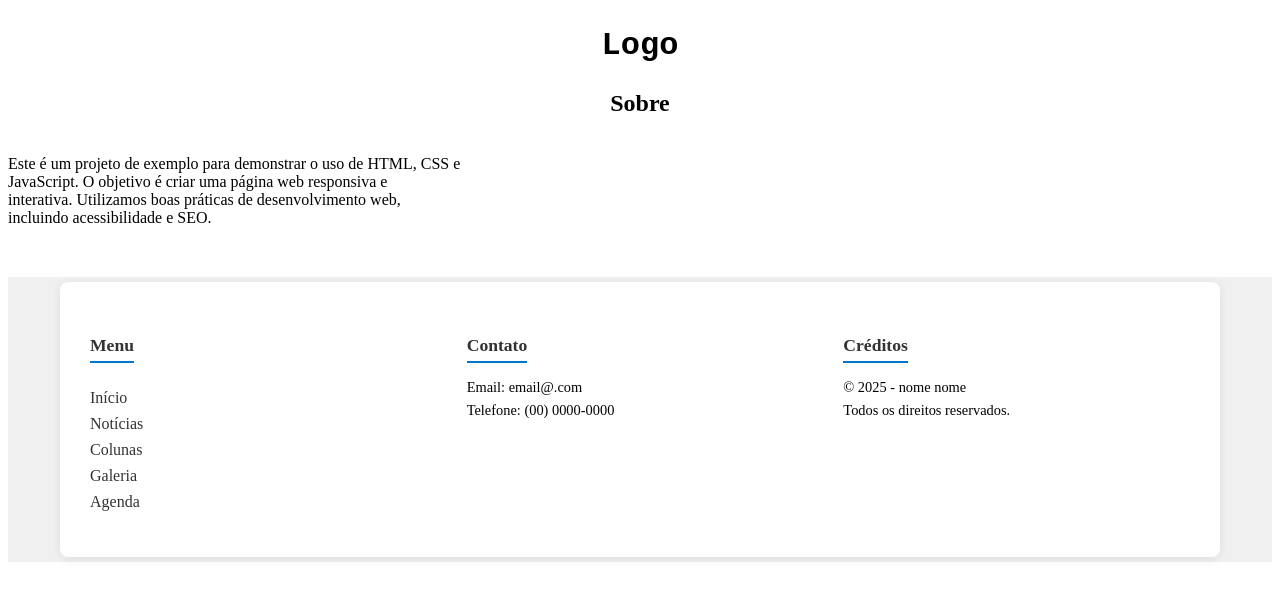
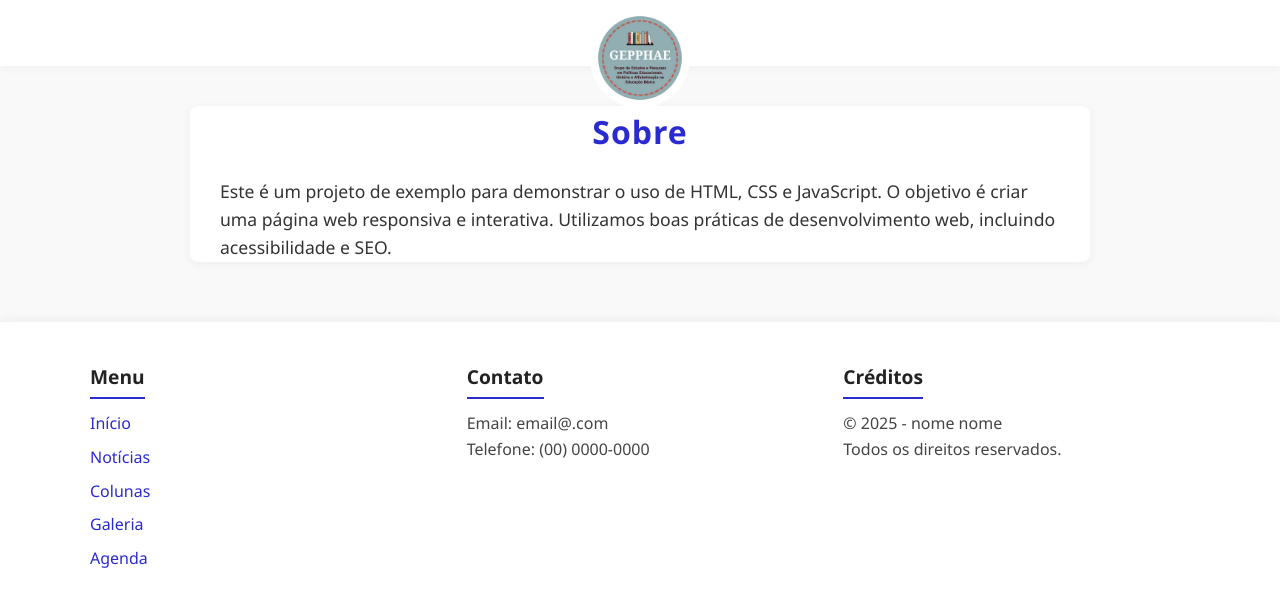
Before and after one commit to EmanuelPS8/projeto_final, a plain HTML site: page html/sobre.html in a window 1280 px wide. Drawn offline with Linux system fonts and the light colour scheme.

Commit message:
ajustes nos css

```diff
--- a/css/style.css
+++ b/css/style.css
@@ -5,18 +5,25 @@
 }
 
 body {
-  max-width: 1500px;
-  margin: 0 auto;
-  padding: 0 20px;
+  max-width: 100%;
+  margin: 0;
+  padding: 0;
+  font-family: "Segoe UI", sans-serif;
 }
 
 .logo {
-  color: #333;
-  font-size: 1.5rem;
   display: flex;
   align-items: center;
-  font-weight: bold;
-  margin-bottom: 15px;
+  margin-bottom: 5px;
+  margin-top: -10px;
+}
+.logo img {
+  width: 100px;
+  height: 100px;
+  border-radius: 50%;
+  margin-right: 15px;
+  display: block;
+  margin: auto;
 }
 
 .logo a {
@@ -61,11 +68,6 @@ header {
 .nav ul li a:focus {
   background: #2a2ad1;
   color: #fff;
-}
-
-.busca input {
-  padding: 6px;
-  border-radius: 4px;
 }
 
 .slider {
@@ -116,19 +118,24 @@ header {
 
 .conteudo {
   display: flex;
-  align-items: flex-start;
   justify-content: space-between;
-  gap: 20px;
-  padding: 0 30px;
-  max-width: 100%;
+  gap: 24px;
+  flex-wrap: wrap;
+  width: 100%;
+  max-width: 1200px;
+  margin: 0 auto;
+  padding: 0 20px;
 }
 
 .principal {
-  width: 900px;
+  flex: 1;
+  min-width: 600px;
 }
 
 .noticias-aside {
-  width: 300px;
+  width: 28%;
+  min-width: 250px;
+  max-width: 320px;
   background-color: #f9f9f9;
   padding: 20px;
   border-left: 4px solid rgb(41, 0, 221); /* mesmo destaque da agenda */
--- a/css/style_agenda.css
+++ b/css/style_agenda.css
@@ -1,24 +1,54 @@
-body {
-  font-family: Arial, sans-serif;
-  background-color: #f9f9f9;
+* {
   margin: 0;
-  padding: 20px;
+  padding: 0;
+  box-sizing: border-box;
 }
 
-.nav a {
-  text-decoration: none;
-  color: black;
+body {
+  max-width: 100%;
+  margin: 0;
+  padding: 0;
+  font-family: "Segoe UI", sans-serif;
 }
 
-.nav h1 {
-  font-family: monospace;
-  font-size: 2rem;
+header {
   display: flex;
+  flex-direction: column;
+  align-items: center;
   justify-content: center;
+  padding: 18px 40px 18px 40px;
+  background: #fff;
+  box-shadow: 0 2px 10px rgba(0, 0, 0, 0.04);
+  margin-bottom: 30px;
 }
 
-article h2 {
+.logo {
+  display: flex;
+  align-items: center;
+  margin-bottom: 5px;
+  margin-top: -10px;
+  margin-bottom: -40px;
+}
+.logo img {
+  width: 100px;
+  height: 100px;
+  border-radius: 50%;
+  margin-right: 15px;
+  display: block;
+  margin: auto;
+}
+
+.logo a {
+  text-decoration: none;
+  color: #333;
+}
+
+.title {
   text-align: center;
+  color: #2a2ad1;
+  font-size: 2.5rem;
+  font-weight: bold;
+  letter-spacing: 1px;
 }
 
 /* Estiliza a seção agenda */
--- a/css/style_colunas.css
+++ b/css/style_colunas.css
@@ -1,8 +1,45 @@
-body {
-  font-family: "Segoe UI", Arial, sans-serif;
-  background: #fafaff;
+* {
   margin: 0;
   padding: 0;
+  box-sizing: border-box;
+}
+
+body {
+  max-width: 100%;
+  margin: 0;
+  padding: 0;
+  font-family: "Segoe UI", sans-serif;
+}
+
+header {
+  display: flex;
+  flex-direction: column;
+  align-items: center;
+  justify-content: center;
+  padding: 18px 40px 18px 40px;
+  background: #fff;
+  box-shadow: 0 2px 10px rgba(0, 0, 0, 0.04);
+  margin-bottom: 30px;
+}
+
+.logo {
+  display: flex;
+  align-items: center;
+  margin-top: -10px;
+  margin-bottom: -70px;
+}
+.logo img {
+  width: 100px;
+  height: 100px;
+  border-radius: 50%;
+  margin-right: 15px;
+  display: block;
+  margin: auto;
+}
+
+.logo a {
+  text-decoration: none;
+  color: #333;
 }
 
 .colunas-container {
@@ -16,7 +53,6 @@ body {
   color: #2a2ad1;
   font-size: 2.5rem;
   font-weight: bold;
-  margin-bottom: 40px;
   letter-spacing: 1px;
 }
 
@@ -85,28 +121,6 @@ body {
     width: 110px;
     height: 110px;
   }
-}
-
-/* --- NAVBAR STYLES --- */
-header {
-  display: flex;
-  flex-direction: column;
-  align-items: center;
-  justify-content: center;
-  padding: 18px 40px 18px 40px;
-  background: #fff;
-  box-shadow: 0 2px 10px rgba(0, 0, 0, 0.04);
-  margin-bottom: 30px;
-}
-
-.logo {
-  margin-bottom: 10px;
-}
-
-.logo img {
-  height: 48px;
-  width: auto;
-  border-radius: 10px;
 }
 
 @media (max-width: 700px) {
--- a/css/style_galeria.css
+++ b/css/style_galeria.css
@@ -1,20 +1,54 @@
-.nav a {
-  text-decoration: none;
-  color: black;
+* {
+  margin: 0;
+  padding: 0;
+  box-sizing: border-box;
 }
 
-.nav h1 {
-  font-family: monospace;
-  font-size: 2rem;
+body {
+  max-width: 100%;
+  margin: 0;
+  padding: 0;
+  font-family: "Segoe UI", sans-serif;
+}
+
+header {
   display: flex;
+  flex-direction: column;
+  align-items: center;
   justify-content: center;
+  padding: 18px 40px 18px 40px;
+  background: #fff;
+  box-shadow: 0 2px 10px rgba(0, 0, 0, 0.04);
+  margin-bottom: 30px;
+}
+
+.logo {
+  display: flex;
+  align-items: center;
+  margin-bottom: 5px;
+  margin-top: -10px;
+  margin-bottom: -60px;
+}
+.logo img {
+  width: 100px;
+  height: 100px;
+  border-radius: 50%;
+  margin-right: 15px;
+  display: block;
+  margin: auto;
+}
+
+.logo a {
+  text-decoration: none;
+  color: #333;
 }
 
 .title {
-  font-family: monospace;
+  text-align: center;
+  color: #2a2ad1;
   font-size: 2rem;
-  text-align: center;
-  margin-top: 20px;
+  font-weight: bold;
+  letter-spacing: 1px;
 }
 
 .galeria {
--- a/css/style_noticia.css
+++ b/css/style_noticia.css
@@ -1,20 +1,45 @@
-.nav a {
-  text-decoration: none;
-  color: black;
-}
-
-.nav h1 {
-  font-family: monospace;
-  font-size: 2rem;
-  display: flex;
-  justify-content: center;
+* {
+  margin: 0;
+  padding: 0;
+  box-sizing: border-box;
 }
 
 body {
-  font-family: Arial, sans-serif;
-  background-color: #f9f9f9;
+  max-width: 100%;
   margin: 0;
-  padding: 20px;
+  padding: 0;
+  font-family: "Segoe UI", sans-serif;
+}
+
+header {
+  display: flex;
+  flex-direction: column;
+  align-items: center;
+  justify-content: center;
+  padding: 18px 40px 18px 40px;
+  background: #fff;
+  box-shadow: 0 2px 10px rgba(0, 0, 0, 0.04);
+  margin-bottom: 30px;
+}
+
+.logo {
+  display: flex;
+  align-items: center;
+  margin-bottom: 5px;
+  margin-top: -10px;
+}
+.logo img {
+  width: 100px;
+  height: 100px;
+  border-radius: 50%;
+  margin-right: 15px;
+  display: block;
+  margin: auto;
+}
+
+.logo a {
+  text-decoration: none;
+  color: #333;
 }
 
 .noticias {
@@ -141,27 +166,3 @@ footer {
   font-size: 0.9rem;
   margin: 6px 0;
 }
-
-.busca {
-  display: flex;
-  justify-content: center;
-  margin: 0 auto;
-  max-width: 400px;
-  padding: 10px;
-}
-
-.busca input[type="text"] {
-  width: 100%;
-  padding: 10px 16px;
-  font-size: 1rem;
-  border: 2px solid #ccc;
-  border-radius: 30px;
-  transition: all 0.3s ease;
-  outline: none;
-  box-shadow: 0 2px 4px rgba(0, 0, 0, 0.05);
-}
-
-.busca input[type="text"]:focus {
-  border-color: #0077cc;
-  box-shadow: 0 0 0 4px rgba(0, 119, 204, 0.2);
-}
--- a/css/style_sobre.css
+++ b/css/style_sobre.css
@@ -1,45 +1,93 @@
-.nav a {
-  text-decoration: none;
-  color: black;
+* {
+  margin: 0;
+  padding: 0;
+  box-sizing: border-box;
 }
 
-.nav h1 {
-  font-family: monospace;
-  font-size: 2rem;
-  display: flex;
-  justify-content: center;
+body {
+  font-family: "Segoe UI", sans-serif;
+  line-height: 1.6;
+  color: #333;
+  background-color: #f9f9f9;
 }
 
-article h2 {
-  text-align: center;
+header {
+  display: flex;
+  flex-direction: column;
+  align-items: center;
+  justify-content: center;
+  padding: 18px 40px 18px 40px;
+  background: #fff;
+  box-shadow: 0 2px 10px rgba(0, 0, 0, 0.04);
+  margin-bottom: 30px;
 }
 
-p {
-  color: black;
-  margin-top: 8px;
-  word-break: break-word; /* Quebra palavras longas */
-  white-space: pre-line; /* Respeita quebras de linha */
-  max-width: 100%;
-  overflow-wrap: break-word;
+.logo {
+  display: flex;
+  align-items: center;
+  margin-bottom: 5px;
+  margin-top: -10px;
+  margin-bottom: -60px;
+}
+.logo img {
+  width: 100px;
+  height: 100px;
+  border-radius: 50%;
+  margin-right: 15px;
+  display: block;
+  margin: auto;
+}
+
+.logo a {
+  text-decoration: none;
+  color: #333;
+}
+
+header h1 a {
+  text-decoration: none;
+  color: #222;
+  font-size: 2rem;
+  font-weight: bold;
+}
+
+main {
+  max-width: 900px;
+  margin: 40px auto;
+  padding: 0 20px;
+  background-color: #fff;
+  border-radius: 8px;
+  box-shadow: 0 2px 10px rgba(0, 0, 0, 0.05);
+}
+
+.title {
+  text-align: center;
+  color: #2a2ad1;
+  font-size: 2rem;
+  font-weight: bold;
+  letter-spacing: 1px;
+  margin-bottom: 20px;
+}
+
+main p {
+  font-size: 1.1rem;
+  margin-bottom: 20px;
+  padding: 0 10px;
 }
 
 footer {
-  background-color: #f0f0f0;
+  background-color: #fff;
   color: #333;
-  padding: 5px 5px;
-  margin-top: 50px;
+  margin-top: 60px;
+  padding: 40px 20px;
+  box-shadow: 0 -2px 10px rgba(0, 0, 0, 0.05);
 }
 
 .footer-container {
-  background-color: #ffffff;
-  box-shadow: 0 2px 10px rgba(0, 0, 0, 0.08);
-  border-radius: 8px;
-  padding: 30px;
+  max-width: 1100px;
+  margin: 0 auto;
   display: flex;
+  flex-wrap: wrap;
   justify-content: space-between;
-  flex-wrap: wrap;
-  max-width: 1100px;
-  margin: auto;
   gap: 30px;
 }
 
@@ -49,17 +97,23 @@ footer {
 }
 
 .footer-col h4 {
-  font-size: 1.1rem;
-  margin-bottom: 10px;
-  color: #333;
-  border-bottom: 2px solid #0077cc;
+  font-size: 1.2rem;
+  margin-bottom: 12px;
+  color: #222;
+  border-bottom: 2px solid #2a2ad1;
   display: inline-block;
   padding-bottom: 5px;
 }
 
+.footer-col p,
+.footer-col ul {
+  font-size: 1rem;
+  color: #444;
+}
+
 .footer-col ul {
   list-style: none;
-  padding: 0;
+  padding-left: 0;
 }
 
 .footer-col ul li {
@@ -67,7 +121,7 @@ footer {
 }
 
 .footer-col ul li a {
-  color: #333;
+  color: #2a2ad1;
   text-decoration: none;
 }
 
@@ -75,7 +129,19 @@ footer {
   text-decoration: underline;
 }
 
-.footer-col p {
-  font-size: 0.9rem;
-  margin: 6px 0;
+/* Responsivo */
+@media (max-width: 768px) {
+  .footer-container {
+    flex-direction: column;
+    align-items: center;
+    text-align: center;
+  }
+
+  main {
+    margin: 20px 10px;
+  }
+
+  main h2 {
+    font-size: 1.5rem;
+  }
 }
--- a/html/sobre.html
+++ b/html/sobre.html
@@ -8,14 +8,14 @@
   </head>
   <body>
     <header>
-      <nav class="nav">
-        <h1><a href="/index.html">Logo</a></h1>
-      </nav>
+      <div class="logo">
+        <a href="/index.html"><img src="/img/logo.jpeg" alt="" /></a>
+      </div>
     </header>
     <main>
       <section>
         <article>
-          <h2>Sobre</h2>
+          <h2 class="title">Sobre</h2>
           <p>
             Este é um projeto de exemplo para demonstrar o uso de HTML, CSS e
             JavaScript. O objetivo é criar uma página web responsiva e
@@ -30,11 +30,11 @@
         <div class="footer-col">
           <h4>Menu</h4>
           <ul>
-            <li><a href="#">Início</a></li>
-            <li><a href="html/noticias.html">Notícias</a></li>
-            <li><a href="#">Colunas</a></li>
-            <li><a href="html/galeria.html">Galeria</a></li>
-            <li><a href="html/agenda.html">Agenda</a></li>
+            <li><a href="/index.html">Início</a></li>
+            <li><a href="noticias.html">Notícias</a></li>
+            <li><a href="colunas.html">Colunas</a></li>
+            <li><a href="galeria.html">Galeria</a></li>
+            <li><a href="agenda.html">Agenda</a></li>
           </ul>
         </div>
 
--- a/script/script.js
+++ b/script/script.js
@@ -16,11 +16,17 @@ var moldura = document.getElementById("moldura");
 
 function Inicio() {
   botaoAvancar.onclick = Avancar;
+  botaoVoltar.onclick = Voltar;
   Atualizar();
 }
 
 function Avancar() {
   cont = (cont + 1) % lista.length;
+  Atualizar();
+}
+
+function Voltar() {
+  cont = (cont - 1 + lista.length) % lista.length;
   Atualizar();
 }
 
```
Also changed, not shown: html/agenda.html (+9 -9 lines), html/colunas.html (+6 -8 lines), html/galeria.html (+9 -9 lines), html/noticias.html (+8 -19 lines), index.html (+9 -5 lines), img/logo.jpeg (added).
